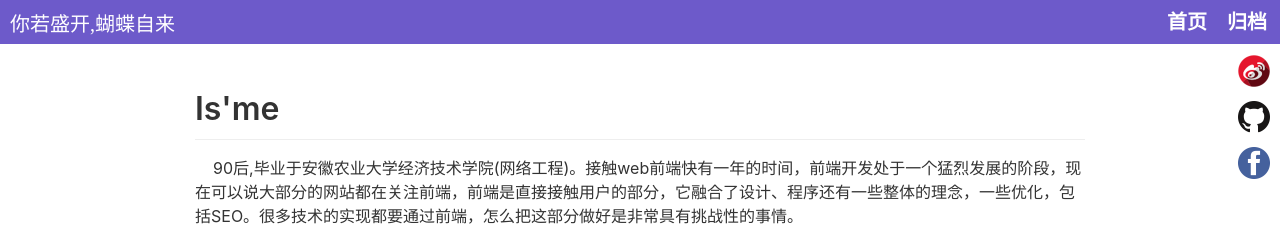
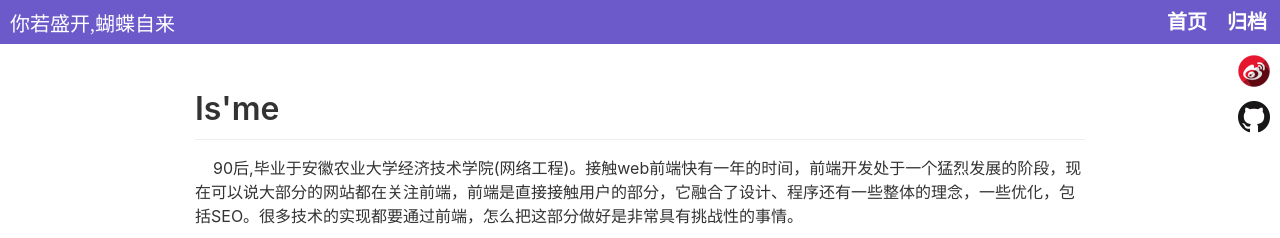
Before and after one commit to zxy166UL/zxy166UL.github.io, a plain HTML site: page about/index.html in a window 1280 px wide. Shown: the top 238 px of the page. Drawn offline with nearby package versions, Linux system fonts and the light colour scheme; a script that the page names is missing.

Commit message:
Site updated: 2017-05-09 21:33:19

```diff
--- a/about/index.html
+++ b/about/index.html
@@ -148,11 +148,4 @@ $(window).on('load', function(){
 
 
 
-
-    <a class="social-a" href="https://user.qzone.qq.com/1663771840" target="_blank">
-        <img src="/images/facebook.png">
-    </a>
-
-
-
 </div>
```
Also changed, not shown: index.html (+0 -7 lines).
